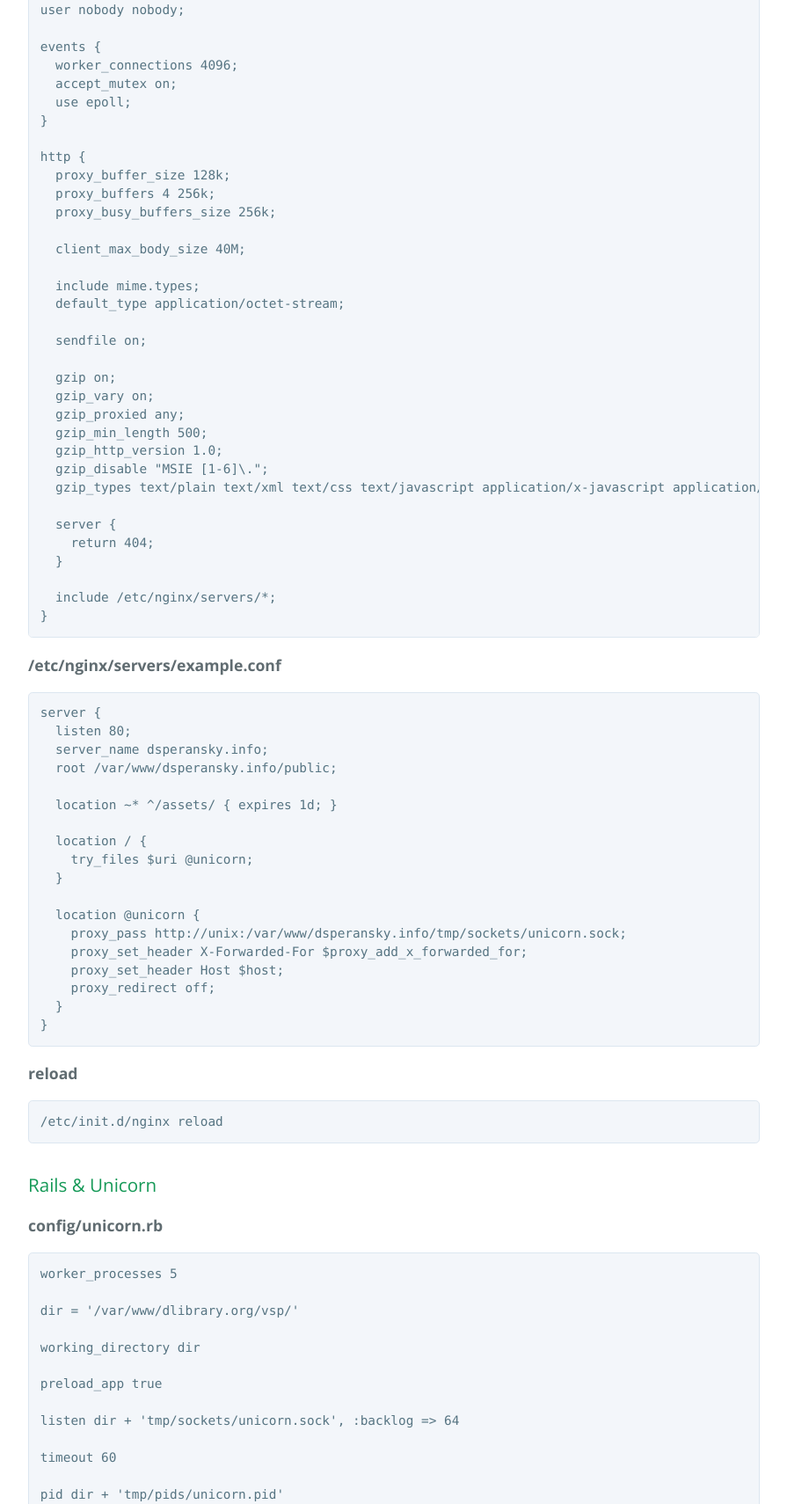
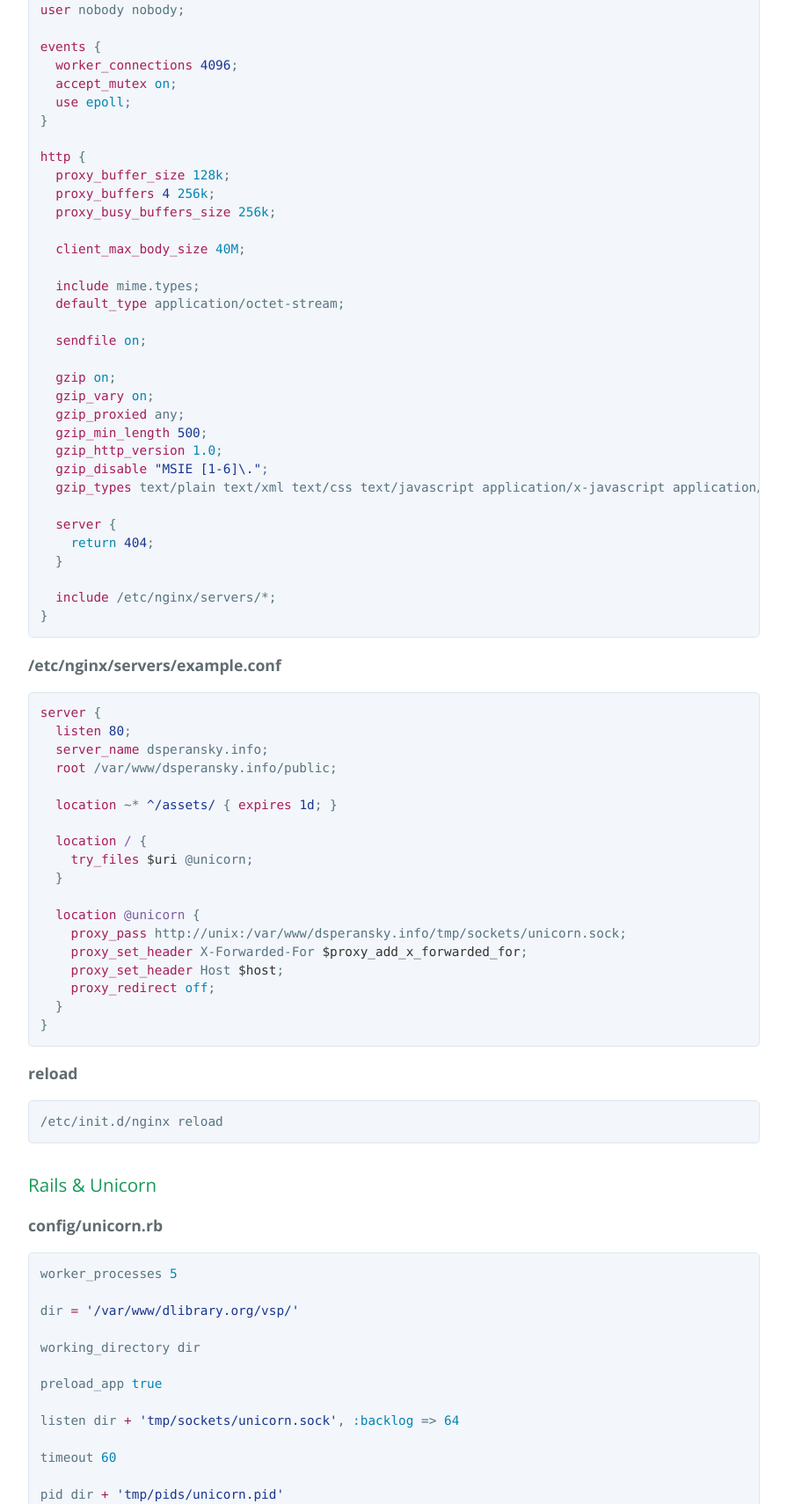
Before and after one commit to speranskydanil/nginx-conf-for-rails, a plain HTML site: page index.html in a window 1280 px wide. Shown: the part 690-2400 px from the top of the page at 88% size, without its empty margins (192-1087 px from the left). Drawn offline with nearby package versions, Linux system fonts and the light colour scheme.

```diff
--- a/index.html
+++ b/index.html
@@ -29,65 +29,63 @@
 
 <p><strong>/etc/nginx/nginx.conf</strong></p>
 
-<pre><code>worker_processes 8;
+<div class="highlight highlight-nginx"><pre><span class="pl-k">worker_processes</span> <span class="pl-s">8</span>;
 
-user nobody nobody;
+<span class="pl-k">user</span> nobody nobody;
 
-events {
-  worker_connections 4096;
-  accept_mutex on;
-  use epoll;
+<span class="pl-k">events</span> {
+  <span class="pl-k">worker_connections</span> <span class="pl-s">4096</span>;
+  <span class="pl-k">accept_mutex</span><span class="pl-c1"> on</span>;
+  <span class="pl-k">use</span><span class="pl-c1"> epoll</span>;
 }
 
-http {
-  proxy_buffer_size 128k;
-  proxy_buffers 4 256k;
-  proxy_busy_buffers_size 256k;
+<span class="pl-k">http</span> {
+  <span class="pl-k">proxy_buffer_size</span> <span class="pl-c1">128k</span>;
+  <span class="pl-k">proxy_buffers</span> <span class="pl-s">4</span> <span class="pl-c1">256k</span>;
+  <span class="pl-k">proxy_busy_buffers_size</span> <span class="pl-c1">256k</span>;
 
-  client_max_body_size 40M;
+  <span class="pl-k">client_max_body_size</span> <span class="pl-c1">40M</span>;
 
-  include mime.types;
-  default_type application/octet-stream;
+  <span class="pl-k">include</span> mime.types;
+  <span class="pl-k">default_type</span> application/octet-stream;
 
-  sendfile on;
+  <span class="pl-k">sendfile</span><span class="pl-c1"> on</span>;
 
-  gzip on;
-  gzip_vary on;
-  gzip_proxied any;
-  gzip_min_length 500;
-  gzip_http_version 1.0;
-  gzip_disable "MSIE [1-6]\.";
-  gzip_types text/plain text/xml text/css text/javascript application/x-javascript application/xml application/json;
+  <span class="pl-k">gzip</span><span class="pl-c1"> on</span>;
+  <span class="pl-k">gzip_vary</span><span class="pl-c1"> on</span>;
+  <span class="pl-k">gzip_proxied</span> any;
+  <span class="pl-k">gzip_min_length</span> <span class="pl-s">500</span>;
+  <span class="pl-k">gzip_http_version</span> <span class="pl-c1">1.0</span>;
+  <span class="pl-k">gzip_disable</span> <span class="pl-s">"MSIE [1-6]\."</span>;
+  <span class="pl-k">gzip_types</span> text/plain text/xml text/css text/javascript application/x-javascript application/xml application/json;
 
-  server {
-    return 404;
+  <span class="pl-k">server</span> {
+    <span class="pl-c1">return</span> <span class="pl-s">404</span>;
   }
 
-  include /etc/nginx/servers/*;
-}
-</code></pre>
+  <span class="pl-k">include</span> /etc/nginx/servers/*;
+}</pre></div>
 
 <p><strong>/etc/nginx/servers/example.conf</strong></p>
 
-<pre><code>server {
-  listen 80;
-  server_name dsperansky.info;
-  root /var/www/dsperansky.info/public;
+<div class="highlight highlight-nginx"><pre><span class="pl-k">server</span> {
+  <span class="pl-k">listen</span> <span class="pl-s">80</span>;
+  <span class="pl-k">server_name</span> dsperansky.info;
+  <span class="pl-k">root</span> /var/www/dsperansky.info/public;
 
-  location ~* ^/assets/ { expires 1d; }
+  <span class="pl-k">location</span> ~* <span class="pl-sr">^/assets/ </span>{ <span class="pl-k">expires</span> <span class="pl-s">1d</span>; }
 
-  location / {
-    try_files $uri @unicorn;
+  <span class="pl-k">location</span> <span class="pl-en">/ </span>{
+    <span class="pl-k">try_files</span> <span class="pl-smi">$uri</span> @unicorn;
   }
 
-  location @unicorn {
-    proxy_pass http://unix:/var/www/dsperansky.info/tmp/sockets/unicorn.sock;
-    proxy_set_header X-Forwarded-For $proxy_add_x_forwarded_for;
-    proxy_set_header Host $host;
-    proxy_redirect off;
+  <span class="pl-k">location</span> <span class="pl-en">@unicorn </span>{
+    <span class="pl-k">proxy_pass</span> http://unix:/var/www/dsperansky.info/tmp/sockets/unicorn.sock;
+    <span class="pl-k">proxy_set_header</span> X-Forwarded-For <span class="pl-smi">$proxy_add_x_forwarded_for</span>;
+    <span class="pl-k">proxy_set_header</span> Host <span class="pl-smi">$host</span>;
+    <span class="pl-k">proxy_redirect</span><span class="pl-c1"> off</span>;
   }
-}
-</code></pre>
+}</pre></div>
 
 <p><strong>reload</strong></p>
 
@@ -99,31 +97,30 @@ http {
 
 <p><strong>config/unicorn.rb</strong></p>
 
-<pre><code>worker_processes 5
+<div class="highlight highlight-ruby"><pre>worker_processes <span class="pl-c1">5</span>
 
-dir = '/var/www/dlibrary.org/vsp/'
+dir <span class="pl-k">=</span> <span class="pl-s"><span class="pl-pds">'</span>/var/www/dlibrary.org/vsp/<span class="pl-pds">'</span></span>
 
 working_directory dir
 
-preload_app true
+preload_app <span class="pl-c1">true</span>
 
-listen dir + 'tmp/sockets/unicorn.sock', :backlog =&gt; 64
+listen dir <span class="pl-k">+</span> <span class="pl-s"><span class="pl-pds">'</span>tmp/sockets/unicorn.sock<span class="pl-pds">'</span></span>, <span class="pl-c1">:backlog</span> =&gt; <span class="pl-c1">64</span>
 
-timeout 60
+timeout <span class="pl-c1">60</span>
 
-pid dir + 'tmp/pids/unicorn.pid'
+pid dir <span class="pl-k">+</span> <span class="pl-s"><span class="pl-pds">'</span>tmp/pids/unicorn.pid<span class="pl-pds">'</span></span>
 
-stderr_path dir + 'log/unicorn.stderr.log'
-stdout_path dir + 'log/unicorn.stdout.log'
+stderr_path dir <span class="pl-k">+</span> <span class="pl-s"><span class="pl-pds">'</span>log/unicorn.stderr.log<span class="pl-pds">'</span></span>
+stdout_path dir <span class="pl-k">+</span> <span class="pl-s"><span class="pl-pds">'</span>log/unicorn.stdout.log<span class="pl-pds">'</span></span>
 
-before_fork do |server, worker|
-  defined?(ActiveRecord::Base) and ActiveRecord::Base.connection.disconnect!
-end
+before_fork <span class="pl-k">do </span>|<span class="pl-smi">server</span>, <span class="pl-smi">worker</span>|
+  <span class="pl-k">defined?</span>(<span class="pl-c1">ActiveRecord</span>::<span class="pl-c1">Base</span>) <span class="pl-k">and</span> <span class="pl-c1">ActiveRecord</span>::<span class="pl-c1">Base</span>.connection.disconnect!
+<span class="pl-k">end</span>
 
-after_fork do |server, worker|
-  defined?(ActiveRecord::Base) and ActiveRecord::Base.establish_connection
-end
-</code></pre>
+after_fork <span class="pl-k">do </span>|<span class="pl-smi">server</span>, <span class="pl-smi">worker</span>|
+  <span class="pl-k">defined?</span>(<span class="pl-c1">ActiveRecord</span>::<span class="pl-c1">Base</span>) <span class="pl-k">and</span> <span class="pl-c1">ActiveRecord</span>::<span class="pl-c1">Base</span>.establish_connection
+<span class="pl-k">end</span></pre></div>
 
 <p><strong>start</strong></p>
 
```
Also changed, not shown: params.json (+1 -1 lines).
